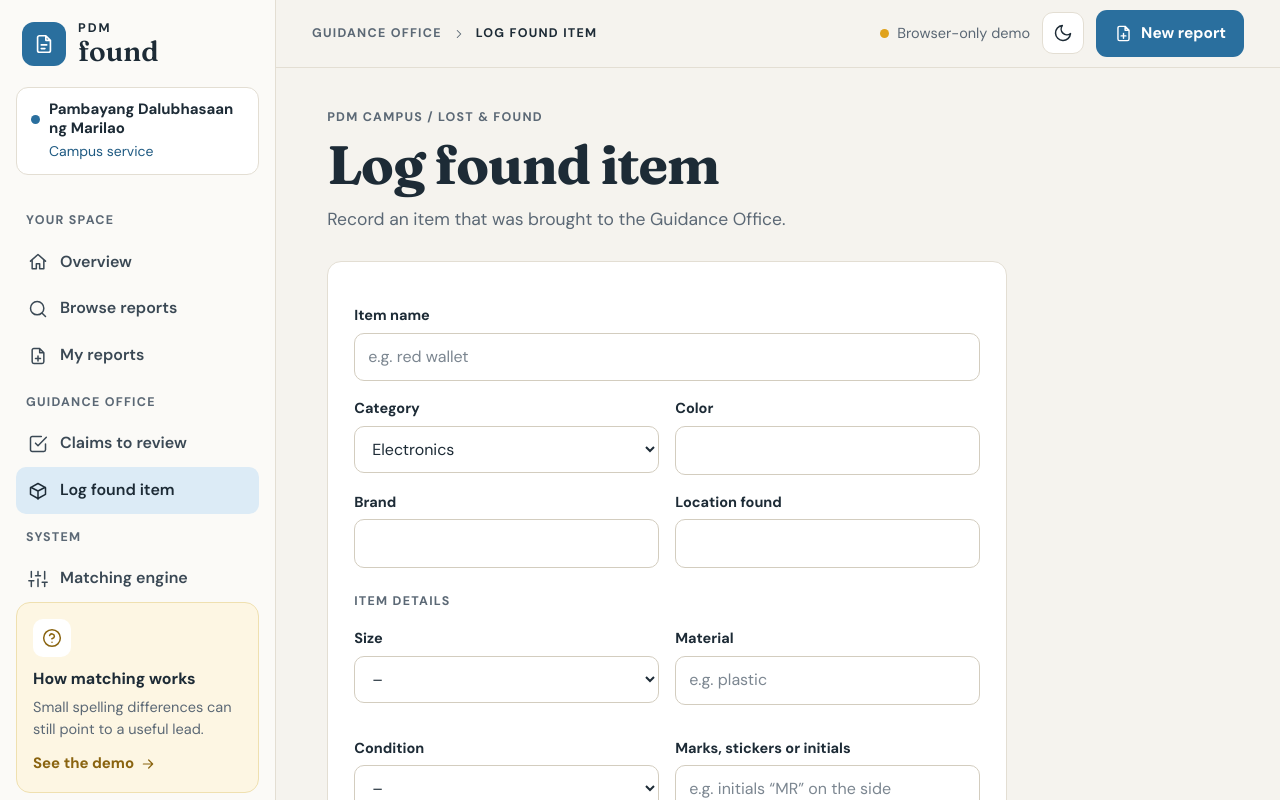
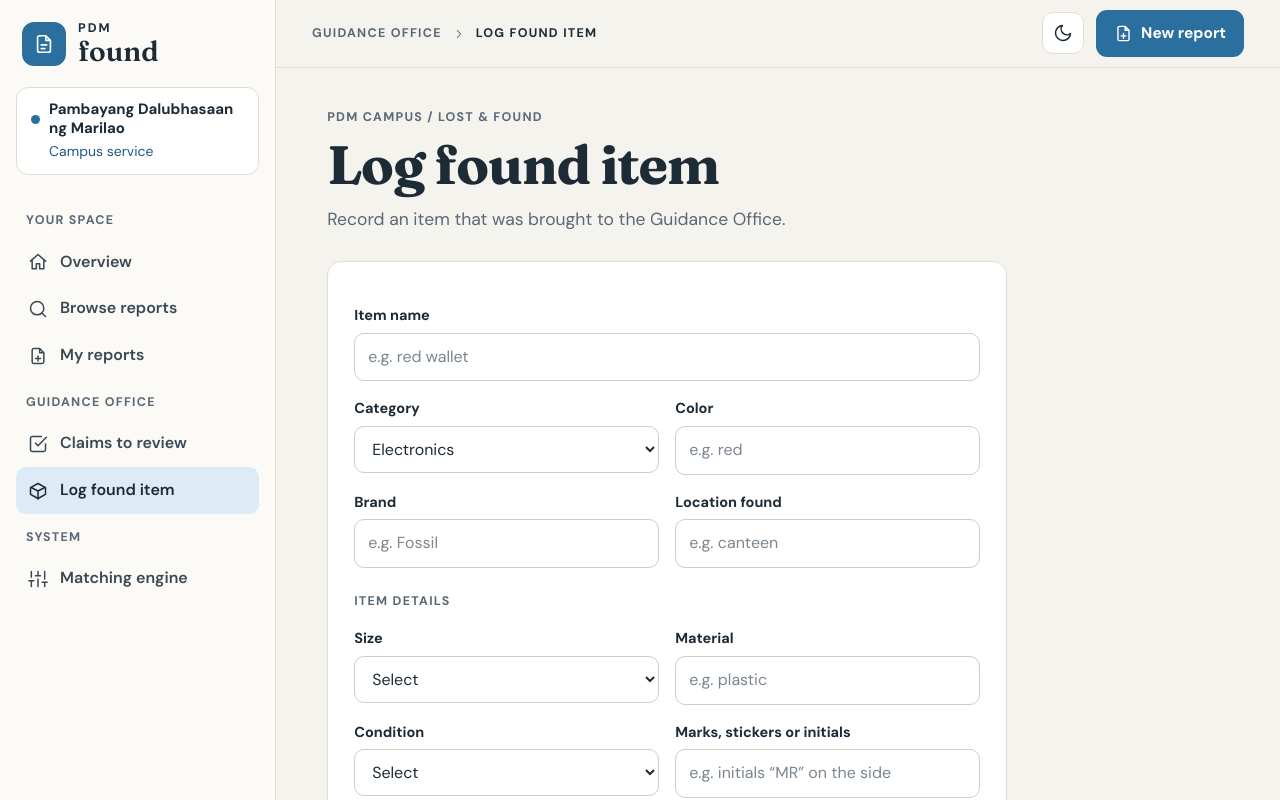
Before and after one commit to Navimalupets/lost-and-found-system, a React (Vite) app: page / in a window 1280 px wide. Both pictures are taken after a click on the button "Log found item". Shown: the top 800 px of the page. Built offline with nearby package versions, Linux system fonts and the light colour scheme; the HTML template or start-up script is replaced by a standard one.

Commit message:
Cleaned ui and enhance leveshtien detection

```diff
--- a/src/App.jsx
+++ b/src/App.jsx
@@ -12,7 +12,7 @@ const CATEGORIES = ["Electronics", "Wallets & bags", "Accessories", "Clothing",
 
 function makeSeed() {
   const found = [
-    { id: 1, name: "Black Umbrella", cat: "Accessories", color: "Black", brand: "Totes", desc: "Large folding umbrella with a wooden handle", loc: "Library entrance", dt: "2026-09-28T10:30", other: "Initials 'MR' written on the strap", status: "Available" },
+    { id: 1, name: "Black Umbrella", cat: "Personal items", color: "Black", brand: "Totes", desc: "Large folding umbrella with a wooden handle", loc: "Library entrance", dt: "2026-09-28T10:30", other: "Initials 'MR' written on the strap", status: "Available" },
     { id: 2, name: "Blue Water Bottle", cat: "Personal items", color: "Blue", brand: "Hydro Flask", desc: "Insulated bottle with a dented bottom and stickers", loc: "Gym", dt: "2026-10-01T15:10", other: "Sticker of a cat on the lid", status: "Available" },
     { id: 3, name: "Scientific Calculator", cat: "Electronics", color: "Gray", brand: "Casio", desc: "fx-991 calculator with a cracked cover", loc: "Room 204", dt: "2026-10-02T09:00", other: "Name tape inside battery cover", status: "Available" },
     { id: 4, name: "Red Wallet", cat: "Wallets & bags", color: "Red", brand: "Fossil", desc: "Small leather wallet with a zipper", loc: "Canteen", dt: "2026-10-03T12:20", other: "Contains a student ID and 2 library cards", status: "Available" },
@@ -20,7 +20,7 @@ function makeSeed() {
     { id: 6, name: "Blue Student Backpack", cat: "Wallets & bags", color: "Blue", brand: "", desc: "Blue backpack with a front zipper pocket", loc: "Academic Building hallway", dt: "2026-10-05T08:15", other: "Keychain shaped like a star", status: "Available" },
   ];
   const lostRaw = [
-    { id: 7, item: "Umbrlla", cat: "Accessories", color: "Black", brand: "Totes", looks: "Big foldable umbrela with wooden handle", contents: "", where: "Library" },
+    { id: 7, item: "Umbrlla", cat: "Personal items", color: "Black", brand: "Totes", looks: "Big foldable umbrela with wooden handle", contents: "", where: "Library" },
     { id: 8, item: "Red walet", cat: "Wallets & bags", color: "Red", brand: "Fossil", looks: "Small leather wallet", contents: "Student ID", where: "Canteen" },
     { id: 9, item: "USB C wall charger", cat: "Electronics", color: "White", brand: "Anker", looks: "20W charger", contents: "", where: "Computer Laboratory" },
   ];
@@ -75,7 +75,6 @@ const ICONS = {
   menu: "M3 6h18M3 12h18M3 18h18",
   arrow: "M5 12h14M13 6l6 6-6 6",
   chevron: "M9 6l6 6-6 6",
-  help: "M12 22a10 10 0 100-20 10 10 0 000 20zM9.1 9a3 3 0 015.8 1c0 2-3 3-3 3M12 17h.01",
   moon: "M21 12.8A9 9 0 1111.2 3a7 7 0 009.8 9.8z",
   sun: "M12 17a5 5 0 100-10 5 5 0 000 10zM12 1v2M12 21v2M4.2 4.2l1.4 1.4M18.4 18.4l1.4 1.4M1 12h2M21 12h2M4.2 19.8l1.4-1.4M18.4 5.6l1.4-1.4",
 };
@@ -528,8 +527,8 @@ function LostForm({ onSubmitLost, toast }) {
         {CATEGORIES.map((c) => <option key={c}>{c}</option>)}
       </select>
       <div className="cols">
-        <div><Field id="q-color" label="What color is it?" value={form.color} onChange={set("color")} /></div>
-        <div><Field id="q-brand" label="What brand?" value={form.brand} onChange={set("brand")} /></div>
+<div><Field id="q-color" label="What color is it?" placeholder="e.g. black" value={form.color} onChange={set("color")} /></div>
+<div><Field id="q-brand" label="What brand?" placeholder="e.g. Totes" value={form.brand} onChange={set("brand")} /></div>
       </div>
       <Field id="q-where" label="Where did you lose it?" placeholder="e.g. library" value={form.where} onChange={set("where")} />
 
@@ -540,7 +539,7 @@ function LostForm({ onSubmitLost, toast }) {
             <div key={fd.k}>
               <label htmlFor={`qx-${fd.k}`}>{fd.label}</label>
               <select id={`qx-${fd.k}`} value={form.extra[fd.k] || ""} onChange={(e) => setExtra(fd.k, e.target.value)}>
-                <option value="">–</option>
+               <option value="">Select</option>
                 {fd.opts.map((o) => <option key={o}>{o}</option>)}
               </select>
             </div>
@@ -662,11 +661,11 @@ function LogPage({ onSaveFound, toast }) {
             {CATEGORIES.map((c) => <option key={c}>{c}</option>)}
           </select>
         </div>
-        <div><Field id="f-color" label="Color" value={form.color} onChange={set("color")} /></div>
+<div><Field id="f-color" label="Color" placeholder="e.g. red" value={form.color} onChange={set("color")} /></div>
       </div>
       <div className="cols">
-        <div><Field id="f-brand" label="Brand" value={form.brand} onChange={set("brand")} /></div>
-        <div><Field id="f-loc" label="Location found" value={form.loc} onChange={set("loc")} /></div>
+<div><Field id="f-brand" label="Brand" placeholder="e.g. Fossil" value={form.brand} onChange={set("brand")} /></div>
+<div><Field id="f-loc" label="Location found" placeholder="e.g. canteen" value={form.loc} onChange={set("loc")} /></div>
       </div>
 
       <h4 className="eyebrow" style={{ marginTop: 24 }}>{type.title} details</h4>
@@ -676,7 +675,7 @@ function LogPage({ onSaveFound, toast }) {
             <div key={fd.k}>
               <label htmlFor={`x-${fd.k}`}>{fd.label}</label>
               <select id={`x-${fd.k}`} value={form.extra[fd.k] || ""} onChange={(e) => setExtra(fd.k, e.target.value)}>
-                <option value="">–</option>
+                <option value="">Select</option>
                 {fd.opts.map((o) => <option key={o}>{o}</option>)}
               </select>
             </div>
@@ -919,14 +918,6 @@ export default function App() {
             </div>
           ))}
         </nav>
-
-        <div className="help">
-          <span className="ico"><Icon name="help" /></span>
-          <b>How matching works</b>
-          <p>Small spelling differences can still point to a useful lead.</p>
-          <button onClick={() => go("engine")}>See the demo <Icon name="arrow" size={16} /></button>
-        </div>
-        <div className="side-foot"><i /> Prototype, saved in this browser</div>
       </aside>
       {navOpen && <div className="scrim" onClick={() => setNavOpen(false)} />}
 
@@ -939,7 +930,6 @@ export default function App() {
             <span className="cur">{HEADS[page][0]}</span>
           </div>
           <div className="top-actions">
-            <span className="demo-flag"><i /> Browser-only demo</span>
             <button
               className="theme-btn"
               onClick={() => setDark((d) => !d)}
--- a/src/index.css
+++ b/src/index.css
@@ -45,21 +45,12 @@ button:focus-visible,input:focus,select:focus,textarea:focus,.pair:focus-visible
 .nav-item:hover{background:var(--hover)}
 .nav-item.on{background:var(--accbg);color:var(--ink)}
 .nav-item .count{margin-left:auto;min-width:26px;text-align:center;padding:1px 8px;border-radius:99px;background:var(--countbg);color:var(--countfg);font-size:13.5px;font-weight:700}
-.help{margin-top:auto;border:1px solid var(--goldline);background:var(--goldbg);border-radius:14px;padding:16px}
-.help .ico{width:38px;height:38px;border-radius:10px;background:var(--panel);color:var(--gold);display:grid;place-items:center;margin-bottom:10px}
-.help b{display:block;color:var(--ink);font-size:16px}
-.help p{margin:4px 0 10px;font-size:14.5px;color:var(--mut)}
-.help button{display:inline-flex;gap:6px;align-items:center;border:0;background:none;padding:0;color:var(--gold);font-weight:700;font-size:15px;cursor:pointer}
-.side-foot{display:flex;gap:8px;align-items:center;margin:14px 6px 0;font-size:13.5px;color:var(--mut)}
-.side-foot i{width:9px;height:9px;border-radius:50%;background:#e0a21b;flex:none}
 
 .content{flex:1;min-width:0;display:flex;flex-direction:column}
 .topbar{position:sticky;top:0;z-index:5;display:flex;align-items:center;gap:14px;min-height:68px;padding:10px clamp(16px,3vw,36px);padding-top:calc(10px + env(safe-area-inset-top,0px));background:color-mix(in srgb,var(--bg) 90%,transparent);backdrop-filter:blur(8px);border-bottom:1px solid var(--line)}
 .crumbs{display:flex;gap:10px;align-items:center;min-width:0;flex-wrap:wrap}
 .crumbs .cur{color:var(--ink)}
 .top-actions{margin-left:auto;display:flex;align-items:center;gap:12px}
-.demo-flag{display:flex;gap:8px;align-items:center;font-size:14.5px;color:var(--mut)}
-.demo-flag i{width:9px;height:9px;border-radius:50%;background:#e0a21b}
 .btn-primary{display:inline-flex;gap:8px;align-items:center;padding:11px 18px;border:0;border-radius:11px;background:var(--btn);color:#fff;font-weight:700;font-size:15.5px;cursor:pointer}
 .btn-primary:hover{background:var(--btn-d)}
 .icon-btn{display:none;width:42px;height:42px;place-items:center;border:1px solid var(--line);background:var(--panel);border-radius:11px;cursor:pointer;color:var(--ink);flex:none}
@@ -117,7 +108,8 @@ label{display:block;font-weight:700;font-size:14.5px;color:var(--ink);margin:16p
 input,select,textarea{width:100%;padding:11px 13px;border:1px solid var(--line2);border-radius:10px;background:var(--panel);color:var(--ink);font:inherit;font-size:16px}
 textarea{resize:vertical;min-height:84px}
 input[type=range]{padding:0;accent-color:var(--acc)}
-.cols{display:grid;grid-template-columns:1fr 1fr;gap:16px}
+.cols{display:grid;grid-template-columns:1fr 1fr;gap:0 16px}
+.cols > div:last-child:nth-child(odd){grid-column:1 / -1}
 .btn{padding:11px 18px;border-radius:10px;border:1px solid var(--btn);background:var(--btn);color:#fff;font-weight:700;font-size:15.5px;cursor:pointer;margin-top:18px}
 .btn:hover{background:var(--btn-d)}
 .btn.ghost{background:transparent;color:var(--acc-d)}
@@ -168,7 +160,6 @@ input[type=range]{padding:0;accent-color:var(--acc)}
   .sidebar.open{transform:none;box-shadow:0 0 50px rgba(0,0,0,.3)}
   .scrim{display:block;position:fixed;inset:0;background:rgba(0,0,0,.4);z-index:15}
   .icon-btn{display:inline-grid}
-  .demo-flag{display:none}
   .detail-cols,.cols{grid-template-columns:1fr}
 }
 /* ---------- Phone ---------- */
--- a/src/itemTypes.js
+++ b/src/itemTypes.js
@@ -64,7 +64,7 @@ export const TYPES = {
 
   umbrella: {
     title: "Umbrella",
-    cat: "Accessories",
+    cat: "Personal items",
     fields: [
       pick("kind", "Type", ["folding", "long", "compact", "golf"]),
       pick("size", "Size", SIZES),
@@ -279,12 +279,21 @@ Object.assign(TYPES, {
     say(text("model", "Model", "e.g. Logitech M185"), (v) => `its model is ${v}`),
   ]),
 
-  /* ----- Accessories ----- */
+  /* Ring & Necklace-- */
   glasses: make("Eyeglasses", "Accessories", "pair of eyeglasses", [
     adjp("frame", "Frame", ["metal", "plastic"]),
     say(pick("lens", "Lenses", ["clear", "tinted", "cracked"]), (v) => `the lenses are ${v}`),
     say(pick("case", "Case", ["with case", "without case"]), (v) => `it was found ${v}`),
   ]),
+  ring: make("Ring", "Accessories", "ring", [
+    adjp("material", "Material", ["gold", "silver", "metal"]),
+    say(text("stone", "Stone or design", "e.g. small blue stone"), (v) => `it has ${art(v)} ${v}`),
+  ]),
+  necklace: make("Necklace", "Accessories", "necklace", [
+    adjp("material", "Material", ["gold", "silver", "metal", "beaded"]),
+    say(text("pendant", "Pendant", "e.g. heart-shaped pendant"), (v) => `it has ${art(v)} ${v}`),
+  ]),
+
   watch: make("Watch", "Accessories", "watch", [
     adjp("kind", "Type", ["digital", "analog", "smart"]),
     say(pick("strap", "Strap", ["leather", "rubber", "metal", "fabric"]), (v) => `it has ${art(v)} ${v} strap`),
--- a/src/matching.js
+++ b/src/matching.js
@@ -34,7 +34,7 @@ const GROUPS = {
   tablet: ["ipad"],
   keys: ["key", "susi", "keychain"],
   id: ["identification", "lanyard"],
-  notebook: ["kuwaderno", "notepad", "journal"],
+  notebook: ["note", "kuwaderno", "notepad", "journal"],
   book: ["libro", "textbook", "module"],
   pen: ["ballpen", "bolpen", "ballpoint", "marker", "highlighter"],
   pencil: ["lapis"],
@@ -51,7 +51,7 @@ const GROUPS = {
   mouse: ["mouse"],
   ruler: ["rula"],
   folder: ["envelope", "clearbook", "fastener"],
-  lunchbox: ["baon", "tupperware", "lunchbag"],
+  lunchbox: ["baon", "tupperware", "lunchbag", "lunch"],
   towel: ["tuwalya", "bimpo", "handkerchief", "panyo"],
   fan: ["pamaypay", "minifan", "electricfan"],
   labgown: ["gown", "labcoat", "apron"],
@@ -118,7 +118,8 @@ export function lookup(w) {
       const s = sim1(w, k);
       if (s > bs) { bs = s; best = k; }
     }
-    if (bs >= 0.75) return CANON[best]; // typo-tolerant (Levenshtein)
+    // 4-letter words need an exact match (1 typo = 75%, too loose: "note" -> "tote")
+    if (bs >= (w.length <= 4 ? 0.9 : 0.75)) return CANON[best];
   }
   return null;
 }
```
